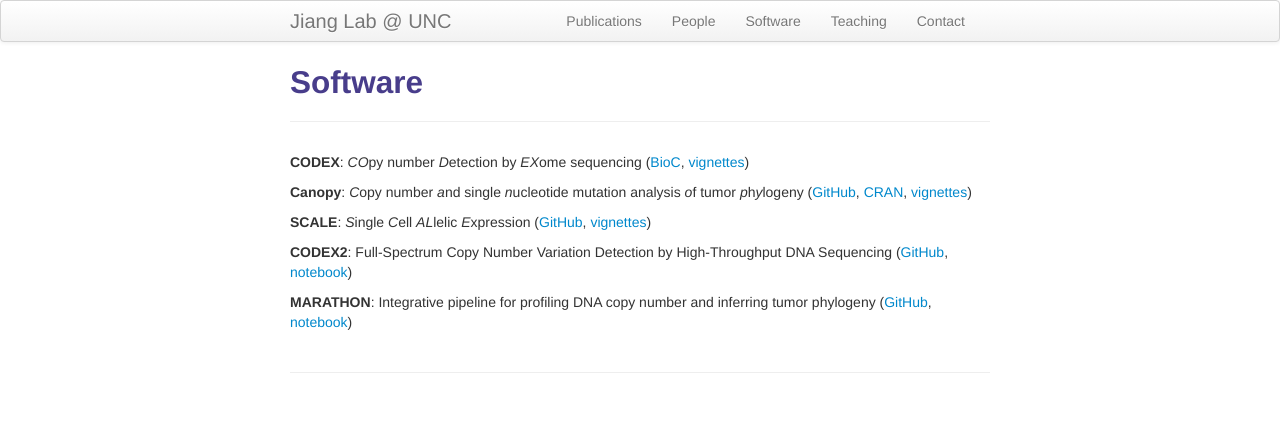
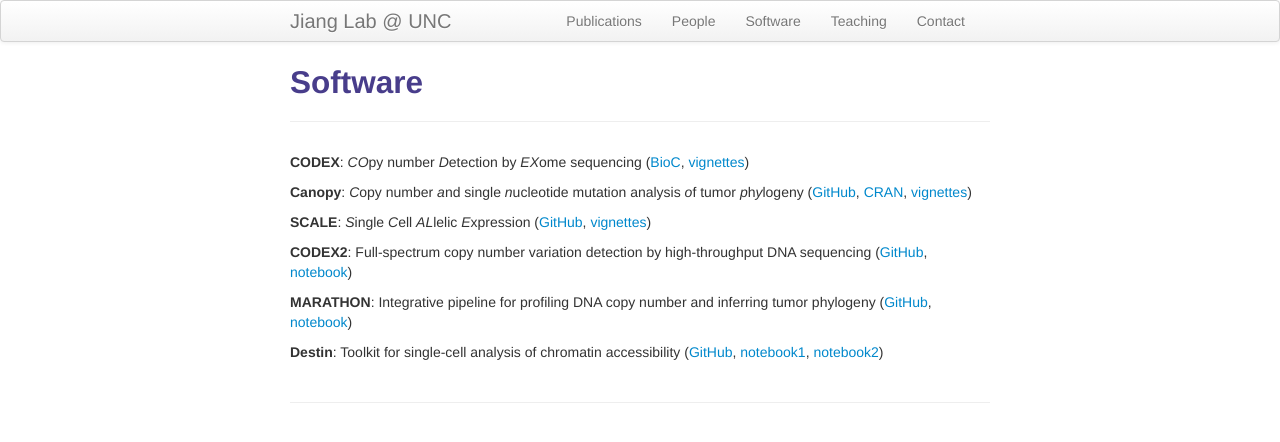
Before and after one commit to yuchaojiang/yuchaojiang.github.io, a Jekyll site: the page built from pages/software.md, in a window 1280 px wide. Shown: the top 442 px of the page. Built offline with Jekyll 4.4.1, drawn with Linux system fonts in a browser that asks for light colours.

Commit message:
Update software.md

```diff
--- a/pages/software.md
+++ b/pages/software.md
@@ -12,6 +12,8 @@ description: Yuchao Jiang's software
 
 **SCALE**: *S*ingle *C*ell *AL*lelic *E*xpression ([GitHub](https://github.com/yuchaojiang/SCALE), [vignettes](https://github.com/yuchaojiang/SCALE/blob/master/demo/SCALE_vignettes.pdf))
 
-**CODEX2**: Full-Spectrum Copy Number Variation Detection by High-Throughput DNA Sequencing ([GitHub](https://github.com/yuchaojiang/CODEX2), [notebook](http://htmlpreview.github.io/?https://github.com/yuchaojiang/CODEX2/blob/master/demo/CODEX2.html))
+**CODEX2**: Full-spectrum copy number variation detection by high-throughput DNA sequencing ([GitHub](https://github.com/yuchaojiang/CODEX2), [notebook](http://htmlpreview.github.io/?https://github.com/yuchaojiang/CODEX2/blob/master/demo/CODEX2.html))
 
 **MARATHON**: Integrative pipeline for profiling DNA copy number and inferring tumor phylogeny ([GitHub](https://github.com/yuchaojiang/MARATHON), [notebook](https://rawgit.com/yuchaojiang/MARATHON/master/notebook/MARATHON.html))
+
+**Destin**: Toolkit for single-cell analysis of chromatin accessibility ([GitHub](https://github.com/urrutiag/destin), [notebook1](https://rawgit.com/urrutiag/destin/master/package/vignettes/destinBuenrostroMouse.html), [notebook2](https://rawgit.com/urrutiag/destin/master/package/vignettes/destinPreisslP56.html))
```
